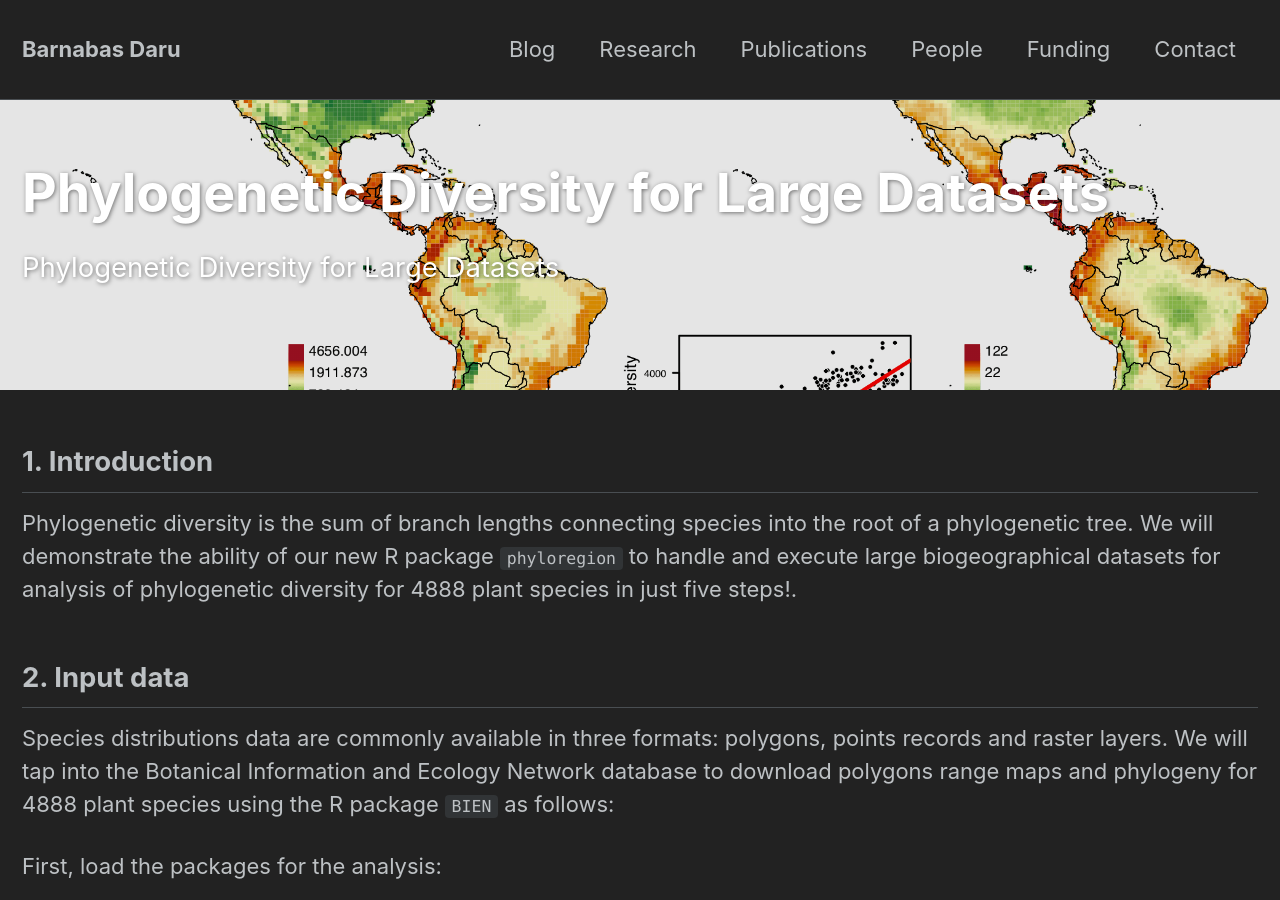
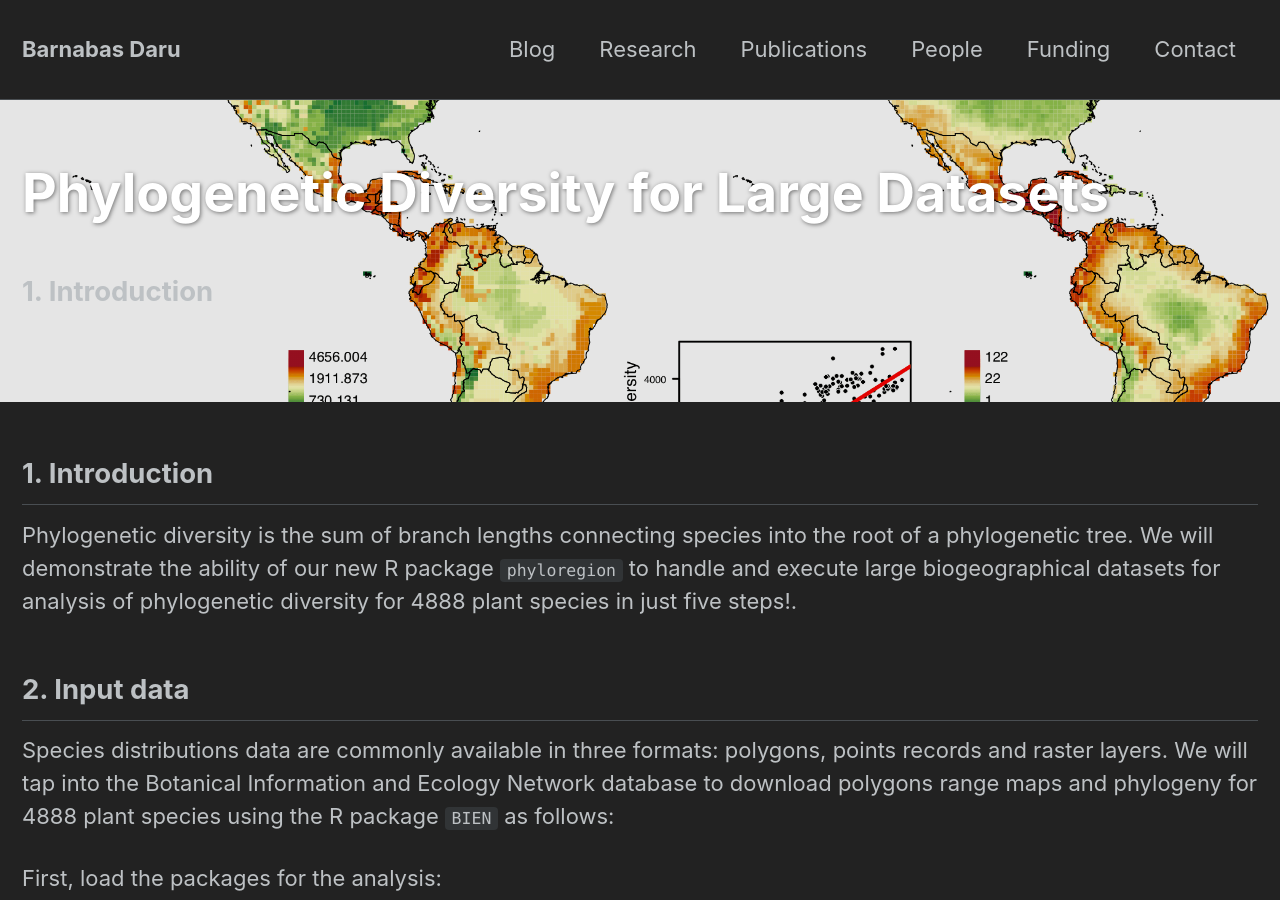
Before and after one commit to darunabas/darulab.github.io, a Jekyll site: the page built from _posts/2019-10-16-phylogenetic-diversity-large-datasetes.md, in a window 1280 px wide and 900 px high. Built offline with Jekyll 4.4.1, drawn with Linux system fonts in a browser that asks for light colours; nearby versions of some CDN libraries.

Commit message:
Update 2019-10-16-phylogenetic-diversity-large-datasetes.md

```diff
--- a/_posts/2019-10-16-phylogenetic-diversity-large-datasetes.md
+++ b/_posts/2019-10-16-phylogenetic-diversity-large-datasetes.md
@@ -7,7 +7,6 @@
 header:
   overlay_image: /assets/images/figurepd.png
   overlay_filter: 0.1
-excerpt: Phylogenetic Diversity for Large Datasets
 tags:
   - Jekyll
   - update
```
